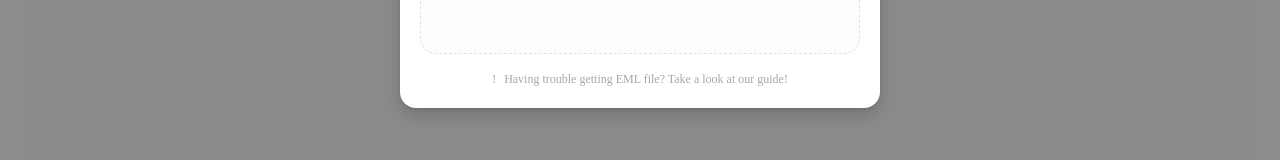
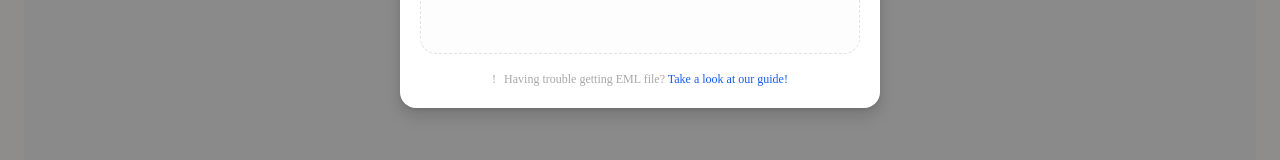
Before and after one commit to zkemail/Redacted, a React (Vite) app: page /generate-proof in a window 1280 px wide. Shown: the part 464-624 px from the top of the page. Built offline with nearby package versions, Linux system fonts and the light colour scheme; no server answers; a web font is replaced by a local one; what @noir-lang/acvm_js, @noir-lang/noirc_abi would draw is missing.

Commit message:
chore: added link to guide

```diff
--- a/src/components/UploadModal.tsx
+++ b/src/components/UploadModal.tsx
@@ -147,7 +147,17 @@ export default function UploadModal({
 
         <div className="mt-4 flex items-start justify-center gap-2 text-[12px] font-medium text-[#a8a8a8]">
           <span className="text-[#A8A8A8]">!</span>
-          <p>Having trouble getting EML file? Take a look at our guide!</p>
+          <p>
+            Having trouble getting EML file?{" "}
+            <a
+              href="https://docs.zk.email/zk-email-sdk/get-eml-file"
+              target="_blank"
+              rel="noopener noreferrer"
+              className="text-blue-600 hover:underline"
+            >
+              Take a look at our guide!
+            </a>
+          </p>
         </div>
       </div>
     </div>
```
